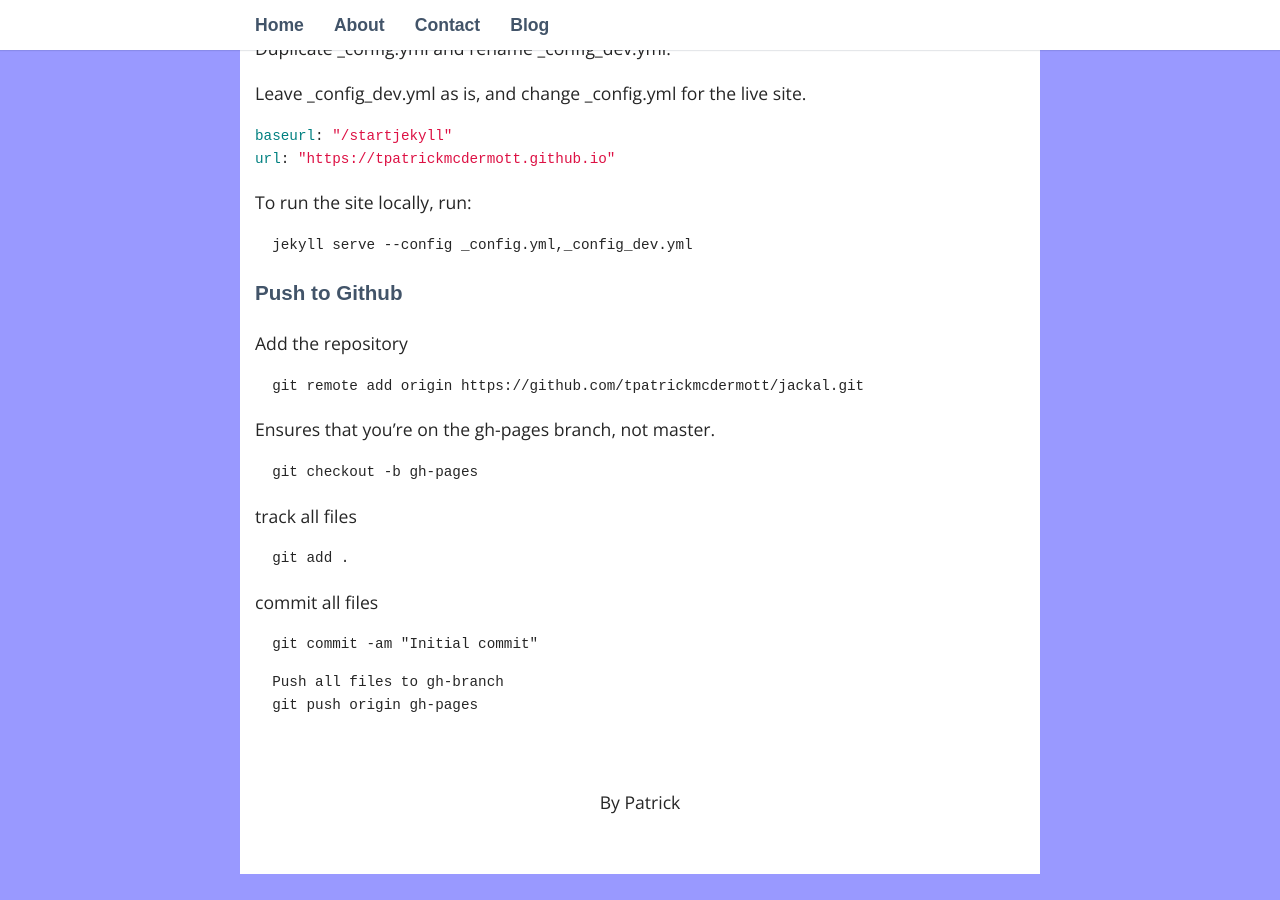
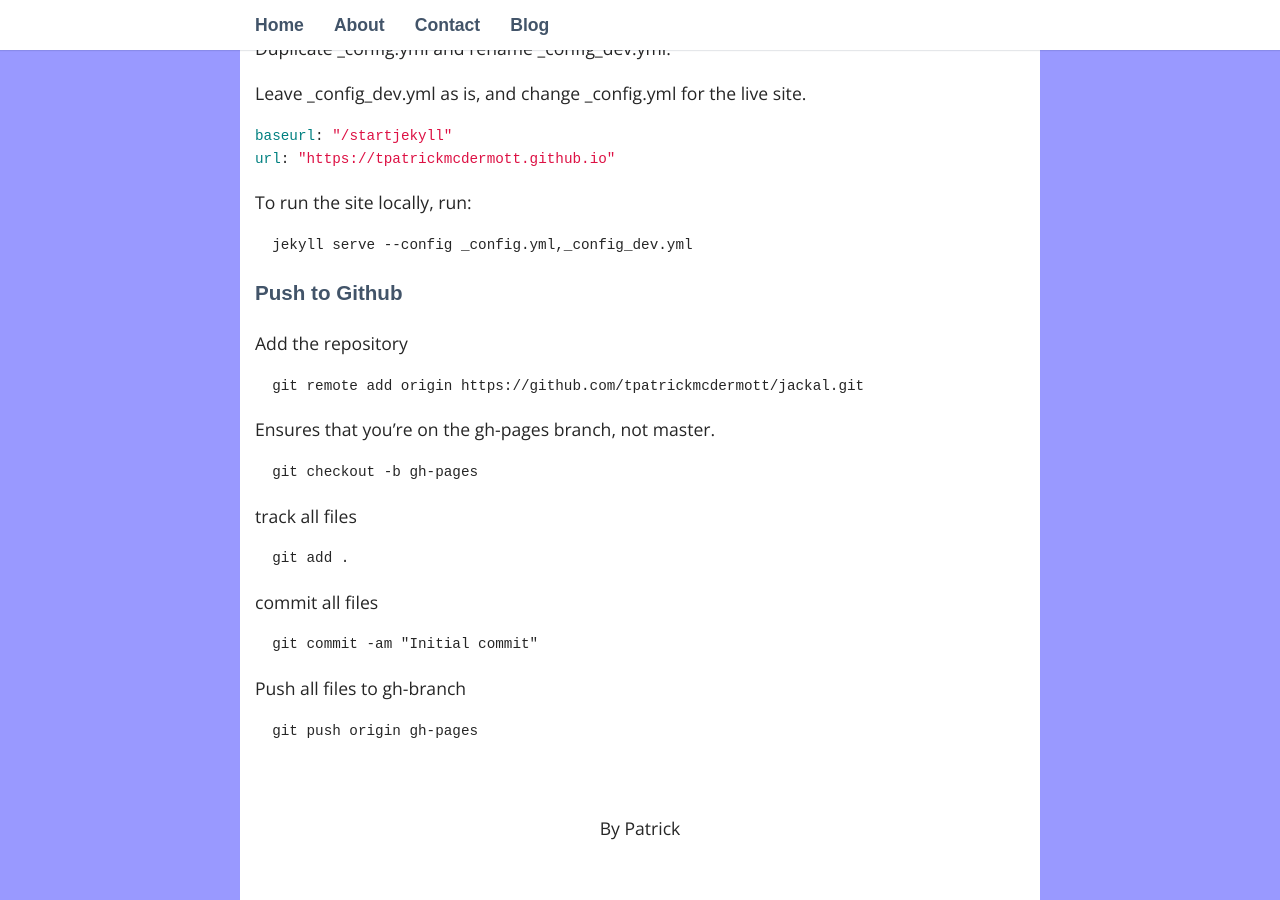
Before and after one commit to tpatrickmcdermott/jackal, a Jekyll site: the page built from _posts/2019-10-15-push-to-git.md, in a window 1280 px wide and 900 px high, scrolled down 399 px. Built offline with Jekyll 4.4.1, drawn with Linux system fonts in a browser that asks for light colours; some web fonts are replaced; before the commit the page ends 1273 px from its top, so only the background shows below that.

````diff
--- a/_posts/2019-10-15-push-to-git.md
+++ b/_posts/2019-10-15-push-to-git.md
@@ -43,7 +43,7 @@ commit all files
   git commit -am "Initial commit"
 ```
 
+Push all files to gh-branch
 ```
-  Push all files to gh-branch
   git push origin gh-pages
 ```
````
